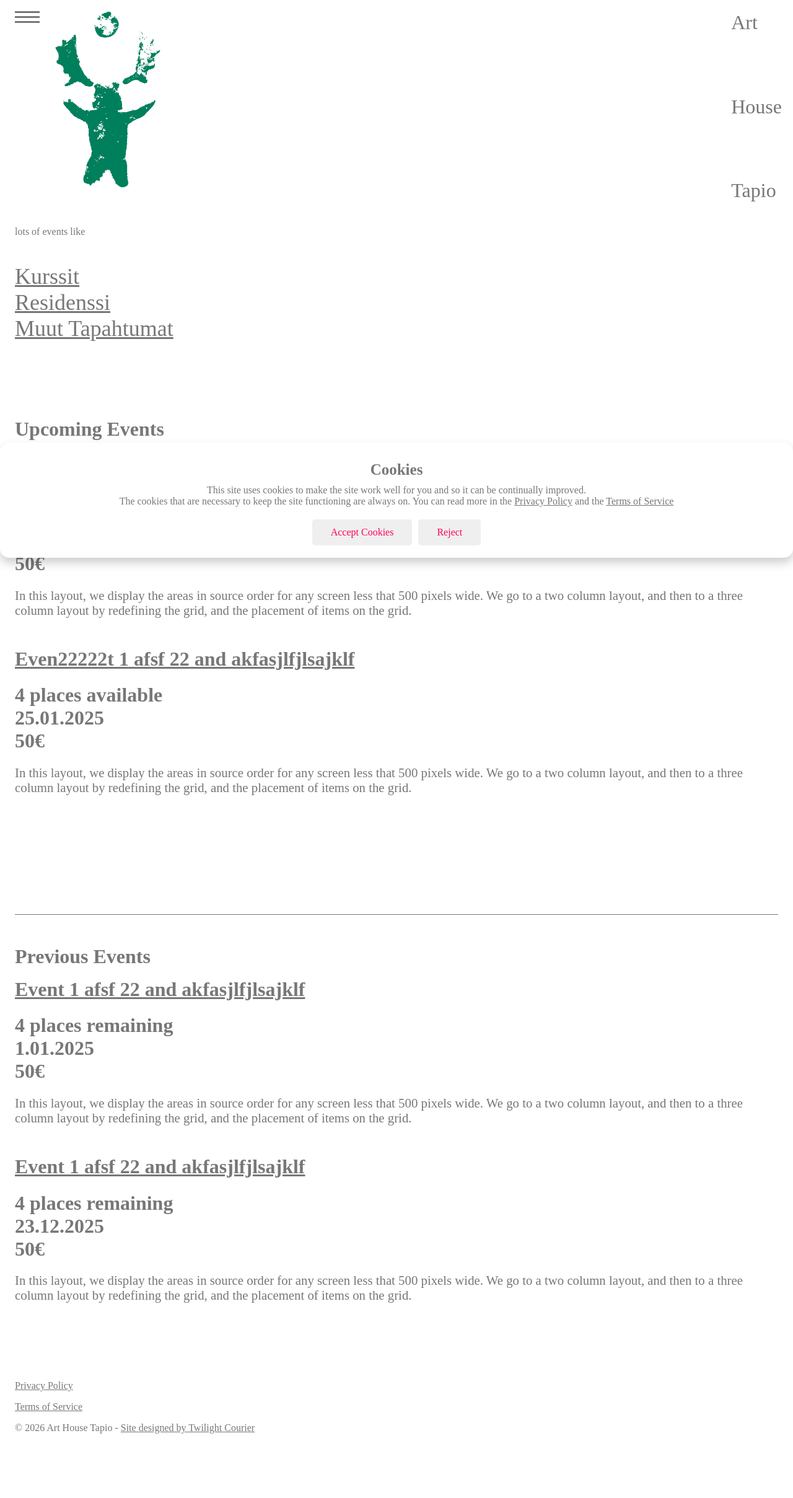
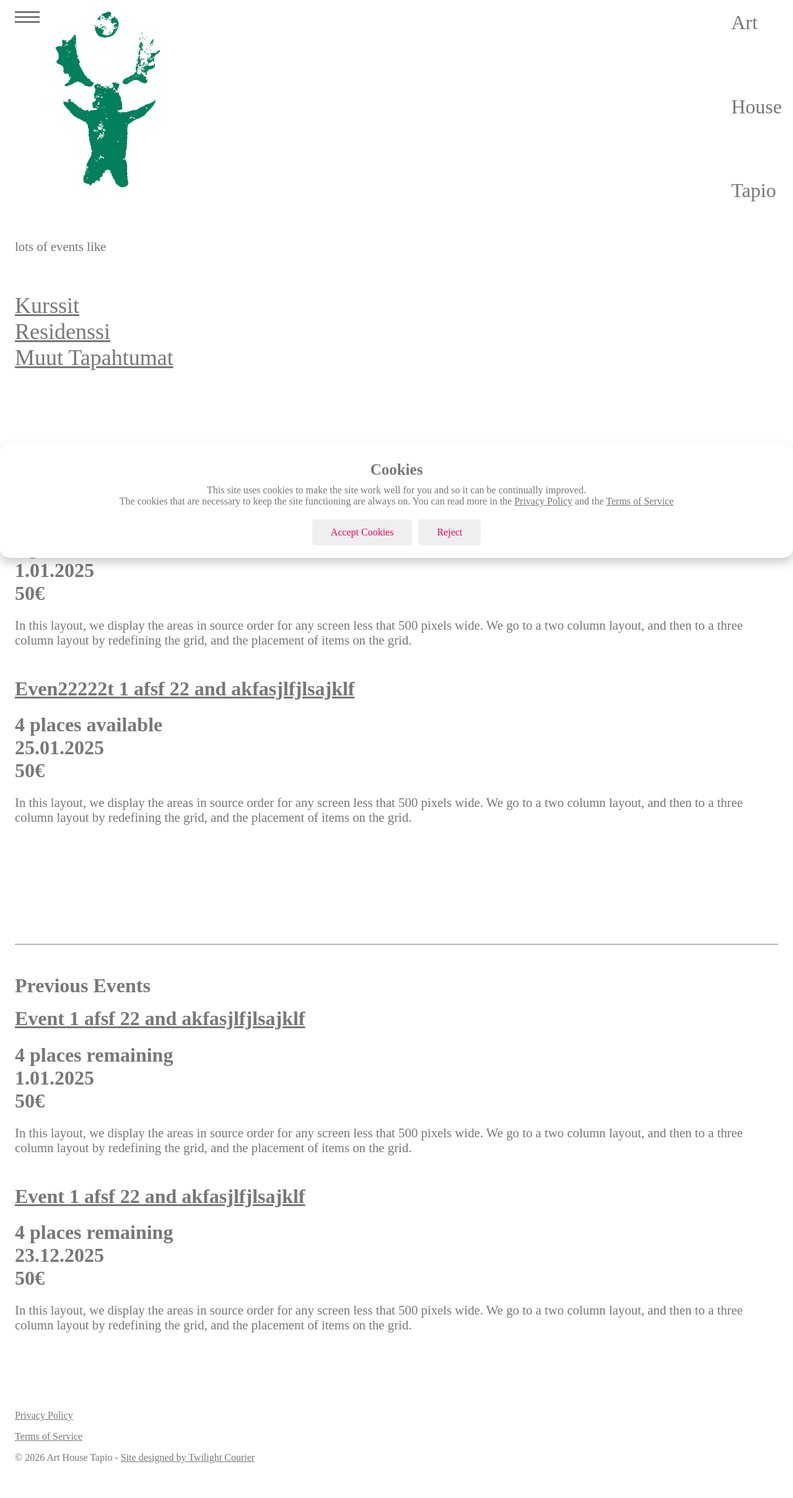
Before and after one commit to arthousetapio-ctrl/arthousetapio-ctrl.github.io, a Jekyll site: the page built from container_pages/events_en.md, in a window 1280 px wide. Shown: the whole page at 62% size. Built offline with Jekyll 4.4.1, drawn with Linux system fonts in a browser that asks for light colours; some web fonts are replaced; before the commit the page ends 2369 px from its top, so only the background shows below that.

Commit message:
set text in event page introducing courses, residency, and other events to main-page-text style

```diff
--- a/_layouts/courses_en.html
+++ b/_layouts/courses_en.html
@@ -1,7 +1,10 @@
 ---
 layout: default_en
 ---
+<p class="main-page-text">
 lots of events like
+</p>
+
 <div class="main-page-links">
             {% include events_includes_fi.html %}
             </div>
--- a/_layouts/courses_fi.html
+++ b/_layouts/courses_fi.html
@@ -2,7 +2,9 @@
 layout: default
 ---
 
+<p class="main-page-text">
 lots of events like
+</p>
             {% include events_includes_fi.html %}
 
 <div class="event-text-header"> Tulevat Tapahtumat</div>
```
